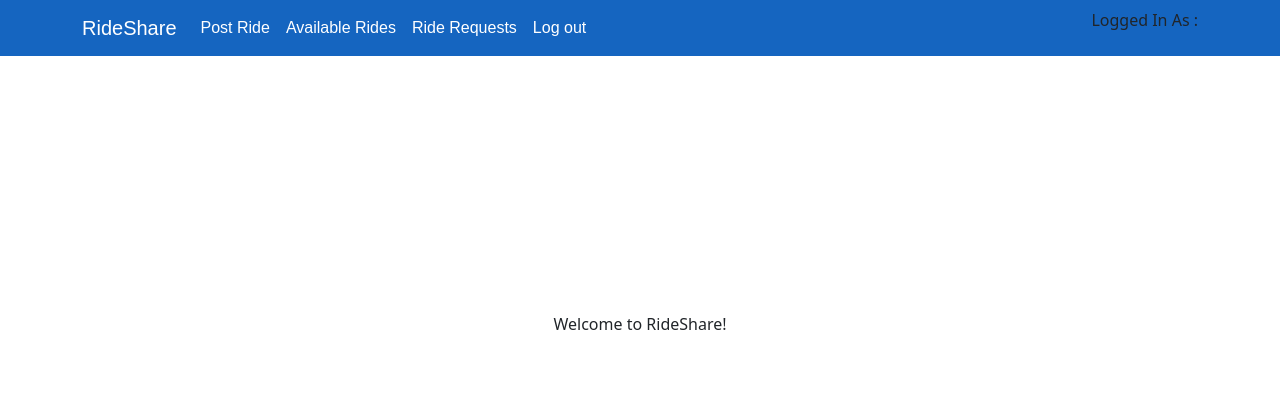
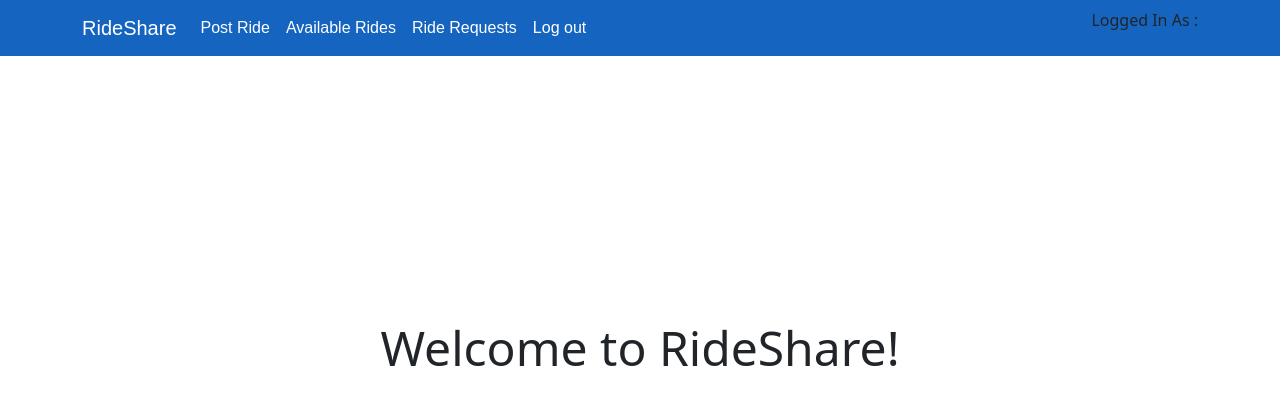
Before and after one commit to sakshi-124/rideshare, a React (Create React App) app: page /profile in a window 1280 px wide. Shown: the top 404 px of the page. Built offline with nearby package versions, Linux system fonts and the light colour scheme.

Commit message:
home screen changes done

```diff
--- a/src/Pages/Home.js
+++ b/src/Pages/Home.js
@@ -2,7 +2,7 @@ import React from 'react'
 
 function Home() {
   return (
-    <div style={{textAlign :'center', margin : '20%'}}>Welcome to RideShare!</div>
+    <div style={{textAlign :'center', margin : '20%', fontSize: '300%'}}>Welcome to RideShare!</div>
   )
 }
 
--- a/src/Pages/Login.js
+++ b/src/Pages/Login.js
@@ -31,7 +31,7 @@ function SignIn() {
   const handleSubmit = (e) => {
     e.preventDefault();
     const registerUserUrl = "/register"
-    const path = "/postRide"
+    const path = "/profile"
     console.log(signIn)
 
     axiosApi.post(registerUserUrl, signIn)
```
